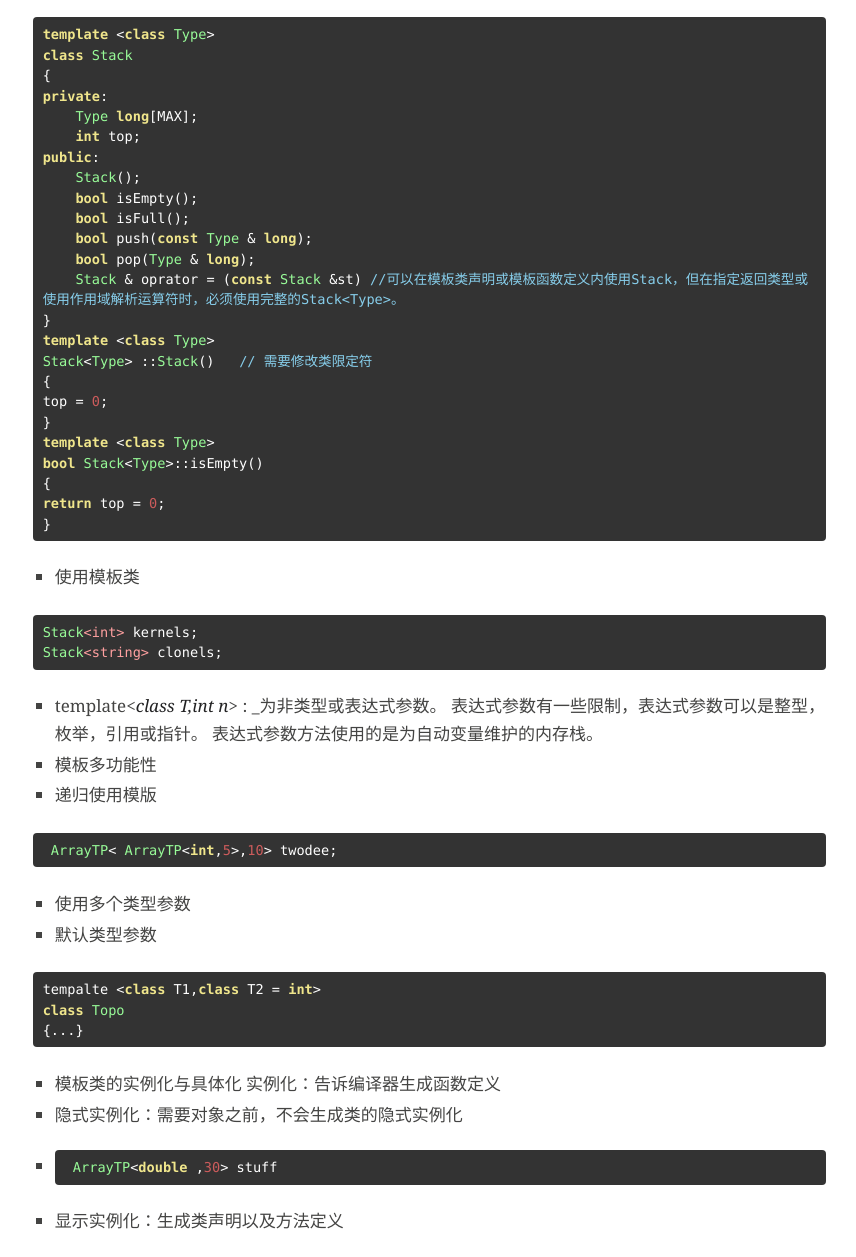
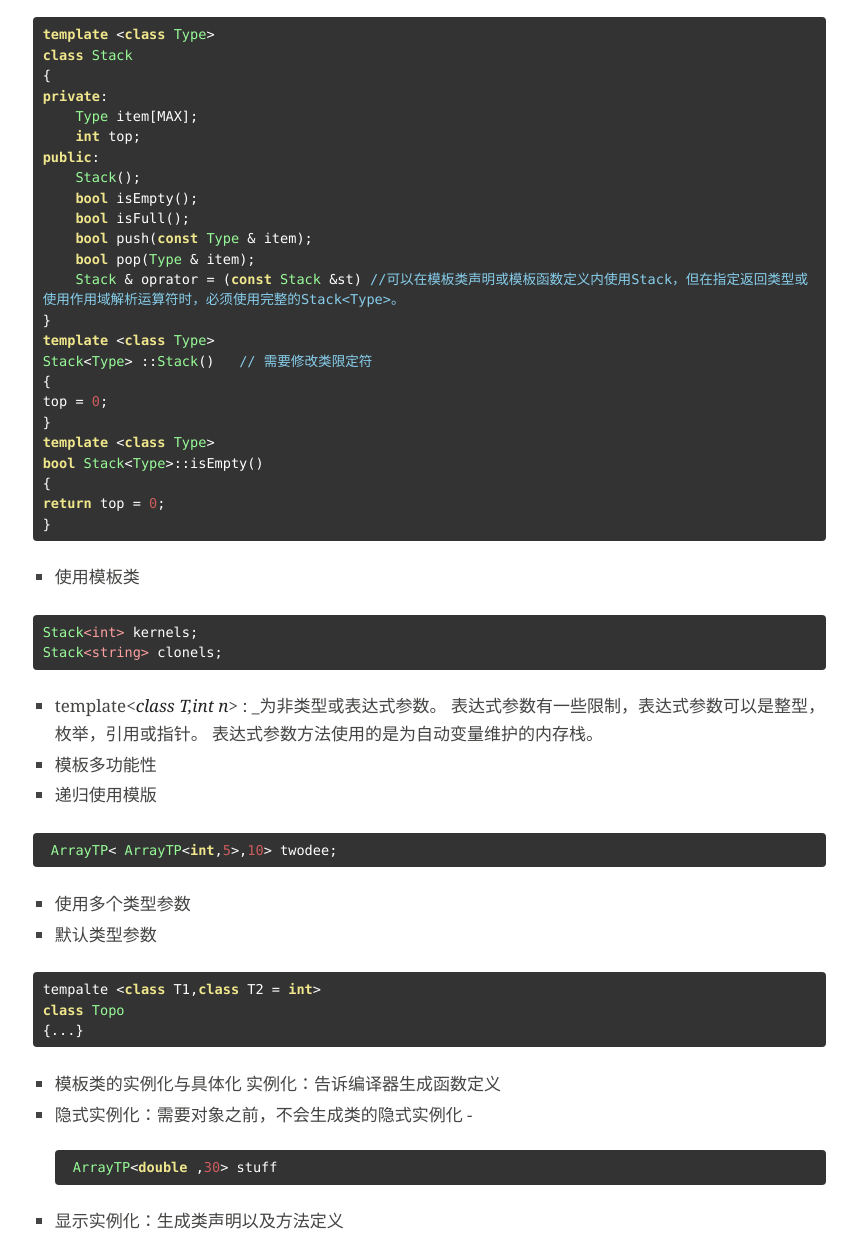
Before and after one commit to pigstars/pigstars.github.io, a Jekyll site: the page built from _posts/知识/2017-07-08-c--mo-ban-shi-yong-fang-fa-zong-jie.md, in a window 1280 px wide. Shown: the part 2111-3368 px from the top of the page, without its empty margins (424-1280 px from the left). Built offline with Jekyll 4.4.1, drawn with Linux system fonts in a browser that asks for light colours.

Commit message:
修复一些代码错误

```diff
--- a/_posts/知识/2017-07-08-c--mo-ban-shi-yong-fang-fa-zong-jie.md
+++ b/_posts/知识/2017-07-08-c--mo-ban-shi-yong-fang-fa-zong-jie.md
@@ -102,14 +102,14 @@
 class Stack
 {
 private:
-    Type long[MAX];
+    Type item[MAX];
     int top;
 public:
     Stack();
     bool isEmpty();
     bool isFull();
-    bool push(const Type & long);
-    bool pop(Type & long);
+    bool push(const Type & item);
+    bool pop(Type & item);
     Stack & oprator = (const Stack &st) //可以在模板类声明或模板函数定义内使用Stack，但在指定返回类型或使用作用域解析运算符时，必须使用完整的Stack<Type>。
 }
 template <class Type>
```
